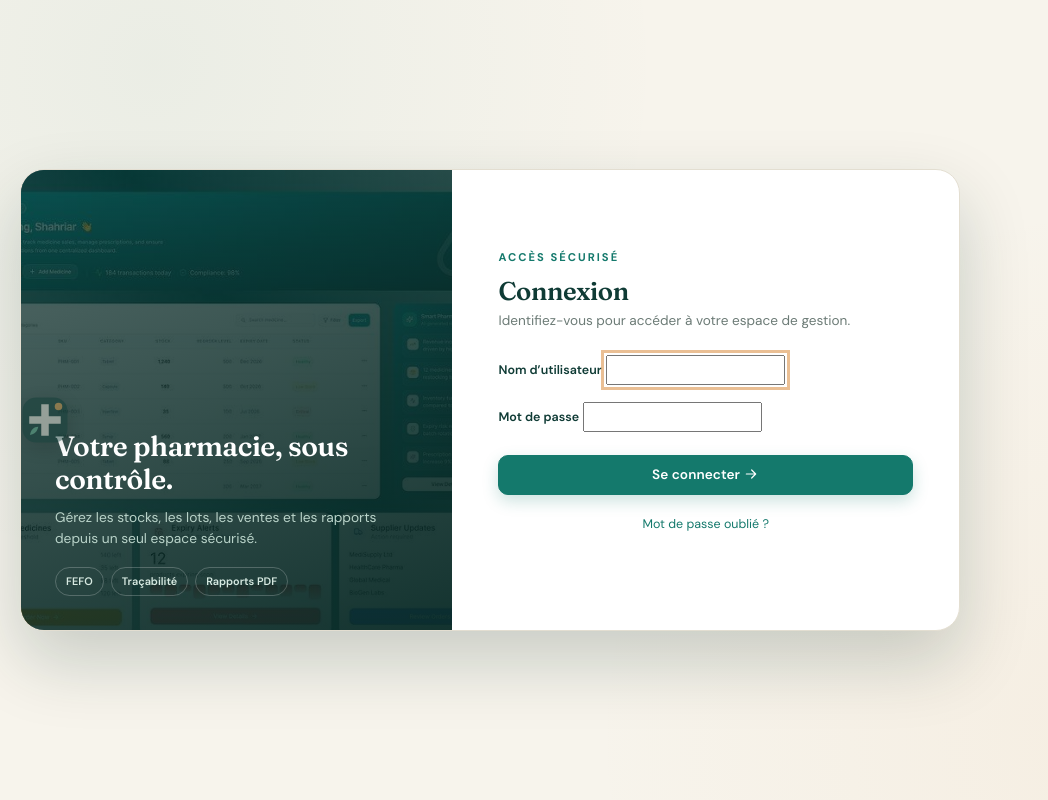
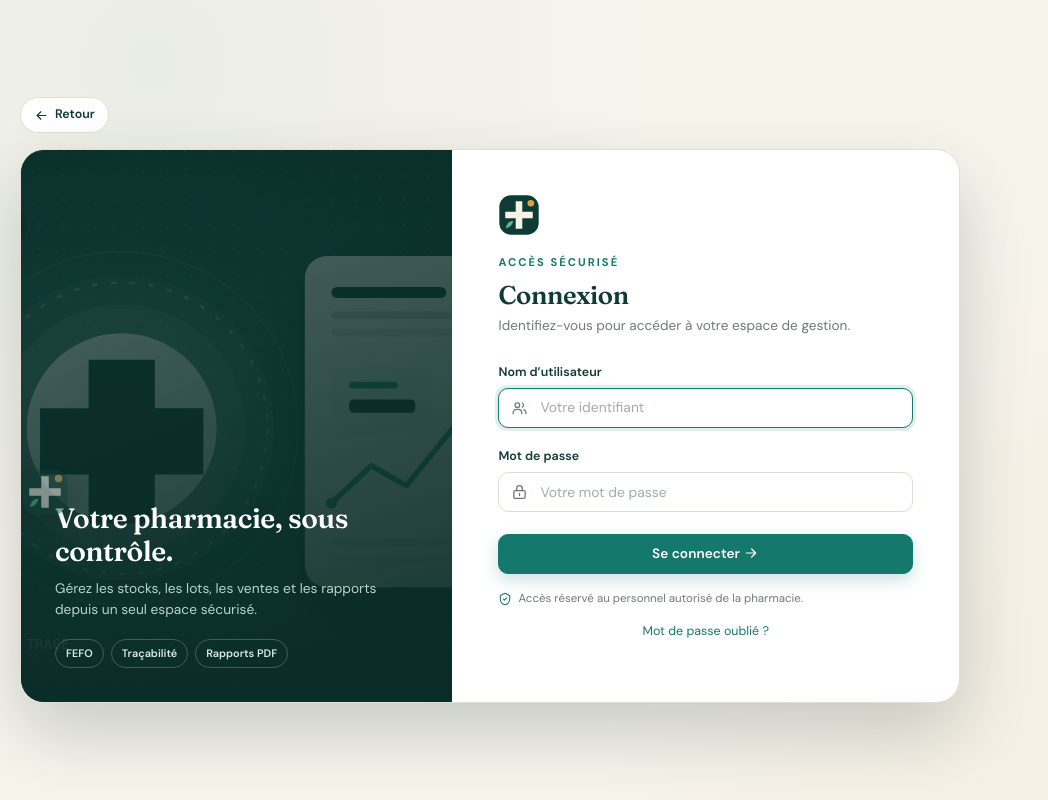
Before and after one commit to angelorandrianasolo/PharmaGest, a Django app: page /utilisateurs/connexion/ in a window 1280 px wide. Shown: the whole page, without its empty margins (0-1048 px from the left). Run offline with Django 5.2, Linux system fonts and the light colour scheme.

Commit message:
feat(ui): photo d'accueil, bouton Retour et interface de connexion

```diff
--- a/static/css/app.css
+++ b/static/css/app.css
@@ -256,6 +256,26 @@ a:hover { color: var(--ink); }
   font-weight: 600;
 }
 .topbar-chip .dot { width: 7px; height: 7px; border-radius: 50%; background: var(--ok); box-shadow: 0 0 0 3px var(--ok-soft); }
+
+/* Bouton de retour, disponible sur toutes les pages */
+.btn-retour {
+  display: inline-flex;
+  align-items: center;
+  gap: 6px;
+  padding: 7px 13px;
+  border: 1px solid var(--line);
+  border-radius: 999px;
+  background: var(--surface);
+  color: var(--ink);
+  font-size: .78rem;
+  font-weight: 600;
+  text-decoration: none;
+  white-space: nowrap;
+  transition: border-color .2s, color .2s, background .2s;
+}
+.btn-retour:hover { border-color: var(--teal); color: var(--teal); background: var(--teal-pale); }
+.btn-retour .ico { width: 15px; height: 15px; }
+.auth-shell > .btn-retour { margin-bottom: 16px; }
 
 .menu-toggle {
   display: none;
@@ -919,11 +939,33 @@ a:hover { color: var(--ink); }
   color: #d7e9e1;
 }
 .auth-panel { padding: 44px 46px; display: flex; flex-direction: column; justify-content: center; }
+.auth-panel-logo { width: 42px; height: 42px; margin-bottom: 18px; }
 .auth-panel h1 { font-size: 1.6rem; margin: 0 0 4px; }
 .auth-panel .lead { color: var(--muted); font-size: .85rem; margin: 0 0 24px; }
 .auth-panel .btn { width: 100%; margin-top: 6px; }
 .auth-panel .form-label { font-size: .78rem; }
-.auth-foot { margin-top: 20px; font-size: .78rem; color: var(--muted); text-align: center; }
+.auth-input { position: relative; }
+.auth-input .ico {
+  position: absolute;
+  left: 13px;
+  top: 50%;
+  transform: translateY(-50%);
+  width: 17px;
+  height: 17px;
+  color: var(--muted);
+  pointer-events: none;
+}
+.auth-input .form-control { padding-left: 41px; }
+.auth-security {
+  display: flex;
+  align-items: center;
+  gap: 6px;
+  margin: 16px 0 0;
+  color: var(--muted);
+  font-size: .72rem;
+}
+.auth-security .ico { width: 14px; height: 14px; color: var(--teal); flex: 0 0 auto; }
+.auth-foot { margin-top: 14px; font-size: .78rem; color: var(--muted); text-align: center; }
 
 /* ---------- Animations d'entrée ---------- */
 @keyframes rise { from { opacity: 0; transform: translateY(16px); } to { opacity: 1; transform: none; } }
@@ -972,7 +1014,7 @@ a:hover { color: var(--ink); }
 
 /* ---------- Impression ---------- */
 @media print {
-  .sidebar, .topbar, .app-foot, .page-head-actions, .hero, .maquette-strip, .no-print { display: none !important; }
+  .sidebar, .topbar, .app-foot, .page-head-actions, .hero, .maquette-strip, .btn-retour, .no-print { display: none !important; }
   .app-main { margin-left: 0; }
   .content { padding: 0; }
   .card { box-shadow: none; break-inside: avoid; }
--- a/templates/base.html
+++ b/templates/base.html
@@ -24,8 +24,10 @@
   <symbol id="i-users" viewBox="0 0 24 24"><circle cx="9" cy="8" r="3.2"/><path d="M3 20v-1.5A4.5 4.5 0 0 1 7.5 14h3A4.5 4.5 0 0 1 15 18.5V20"/><path d="M16 5.2a3.2 3.2 0 0 1 0 5.6M18 14.4a4.5 4.5 0 0 1 3 4.1V20"/></symbol>
   <symbol id="i-truck" viewBox="0 0 24 24"><path d="M3 6h11v11H3z"/><path d="M14 10h4l3 3v4h-7z"/><circle cx="7" cy="18" r="2"/><circle cx="17.5" cy="18" r="2"/></symbol>
   <symbol id="i-shield" viewBox="0 0 24 24"><path d="M12 2l8 4v6c0 5-3.4 8.7-8 10-4.6-1.3-8-5-8-10V6z"/><path d="M9 12l2 2 4-4"/></symbol>
+  <symbol id="i-lock" viewBox="0 0 24 24"><rect x="4" y="10" width="16" height="11" rx="2"/><path d="M8 10V7a4 4 0 0 1 8 0v3"/><path d="M12 14v3"/></symbol>
   <symbol id="i-logout" viewBox="0 0 24 24"><path d="M10 4H5a2 2 0 0 0-2 2v12a2 2 0 0 0 2 2h5"/><path d="M14 8l4 4-4 4M18 12H8"/></symbol>
   <symbol id="i-arrow" viewBox="0 0 24 24"><path d="M5 12h14M13 6l6 6-6 6"/></symbol>
+  <symbol id="i-back" viewBox="0 0 24 24"><path d="M19 12H5M11 6l-6 6 6 6"/></symbol>
   <symbol id="i-chart" viewBox="0 0 24 24"><path d="M4 20V10M10 20V4M16 20v-7M22 20H2"/></symbol>
   <symbol id="i-alert" viewBox="0 0 24 24"><path d="M12 3l10 18H2z"/><path d="M12 9v5M12 17h.01"/></symbol>
   <symbol id="i-clock" viewBox="0 0 24 24"><circle cx="12" cy="12" r="9"/><path d="M12 7v5l3.5 2"/></symbol>
@@ -90,6 +92,7 @@
   <div class="app-main">
     <header class="topbar">
       <button class="menu-toggle" id="menuToggle" type="button" aria-label="Ouvrir le menu" aria-expanded="false"><svg class="ico"><use href="#i-menu"/></svg></button>
+      {% include 'includes/back_button.html' %}
       <div>
         <p class="topbar-title mb-0">{% block page_title %}Espace de gestion{% endblock %}</p>
         <span class="topbar-sub">{% block page_subtitle %}Pharmacie · gestion quotidienne{% endblock %}</span>
@@ -100,6 +103,7 @@
 {% endif %}
 
     <main class="{% if user.is_authenticated %}content{% else %}auth-shell{% endif %}">
+      {% if not user.is_authenticated %}{% include 'includes/back_button.html' %}{% endif %}
       {% if user.is_authenticated %}{% include 'includes/messages.html' %}{% endif %}
       {% block content %}{% endblock %}
     </main>
@@ -131,6 +135,17 @@
     document.addEventListener('keydown', function (e) { if (e.key === 'Escape') setMenu(false); });
   })();
 </script>
+<script>
+  // Retour à la page précédente sur toutes les pages, avec repli sur l'accueil.
+  document.querySelectorAll('[data-retour]').forEach(function (lien) {
+    lien.addEventListener('click', function (evenement) {
+      if (window.history.length > 1) {
+        evenement.preventDefault();
+        window.history.back();
+      }
+    });
+  });
+</script>
 {% block scripts %}{% endblock %}
 </body>
 </html>
--- a/templates/home.html
+++ b/templates/home.html
@@ -24,7 +24,7 @@
     </div>
   </div>
   <div class="hero-art">
-    <img src="{% static 'images/hero-pharmacie.svg' %}" alt="Illustration des lots, de la traçabilité et des indicateurs PharmaGest">
+    <img src="{% static 'images/maquettes/couverture.jpg' %}" alt="Aperçu de l’interface de gestion PharmaGest">
     <div class="hero-badge"><svg class="ico"><use href="#i-shield"/></svg> Traçabilité · FEFO · Sécurité</div>
   </div>
 </section>
--- /dev/null
+++ b/templates/includes/back_button.html
@@ -0,0 +1,3 @@
+<a class="btn-retour" href="{% url 'home' %}" data-retour aria-label="Revenir à la page précédente">
+  <svg class="ico"><use href="#i-back"/></svg> Retour
+</a>
--- a/utilisateurs/forms.py
+++ b/utilisateurs/forms.py
@@ -1,9 +1,27 @@
 """Formulaires de gestion des comptes."""
 
 from django import forms
-from django.contrib.auth.forms import UserChangeForm, UserCreationForm
+from django.contrib.auth.forms import AuthenticationForm, UserChangeForm, UserCreationForm
 
 from .models import Utilisateur
+
+
+class ConnexionForm(AuthenticationForm):
+    """Formulaire de connexion avec indications et autocomplétion navigateur."""
+
+    def __init__(self, *args, **kwargs):
+        super().__init__(*args, **kwargs)
+        self.fields['username'].widget.attrs.update({
+            'placeholder': 'Votre identifiant',
+            'autocomplete': 'username',
+            'autofocus': True,
+        })
+        self.fields['password'].widget.attrs.update({
+            'placeholder': 'Votre mot de passe',
+            'autocomplete': 'current-password',
+        })
+        for field in self.fields.values():
+            field.widget.attrs.setdefault('class', 'form-control')
 
 
 class UtilisateurCreationForm(UserCreationForm):
--- a/utilisateurs/templates/utilisateurs/login.html
+++ b/utilisateurs/templates/utilisateurs/login.html
@@ -4,7 +4,7 @@
 {% block content %}
 <div class="auth-wrap reveal">
   <div class="auth-art">
-    <img src="{% static 'images/maquettes/presentation.jpg' %}" alt="Aperçu de l’interface PharmaGest">
+    <img src="{% static 'images/hero-pharmacie.svg' %}" alt="Illustration PharmaGest : traçabilité des lots et indicateurs">
     <div class="auth-art-content">
       <img class="brand-mark" src="{% static 'images/logo.svg' %}" alt="">
       <h2>Votre pharmacie, sous contrôle.</h2>
@@ -13,6 +13,7 @@
     </div>
   </div>
   <div class="auth-panel">
+    <img class="auth-panel-logo" src="{% static 'images/logo.svg' %}" alt="PharmaGest">
     <span class="eyebrow">Accès sécurisé</span>
     <h1>Connexion</h1>
     <p class="lead">Identifiez-vous pour accéder à votre espace de gestion.</p>
@@ -21,13 +22,17 @@
       {% for field in form %}
         <div class="mb-3">
           <label class="form-label" for="{{ field.id_for_label }}">{{ field.label }}</label>
-          {{ field }}
+          <div class="auth-input">
+            <svg class="ico"><use href="#i-{% if field.name == 'password' %}lock{% else %}users{% endif %}"/></svg>
+            {{ field }}
+          </div>
           {{ field.errors }}
         </div>
       {% endfor %}
       {{ form.non_field_errors }}
       <button class="btn btn-primary" type="submit">Se connecter <svg class="ico" style="width:16px;height:16px;display:inline;vertical-align:-3px"><use href="#i-arrow"/></svg></button>
     </form>
+    <p class="auth-security"><svg class="ico"><use href="#i-shield"/></svg> Accès réservé au personnel autorisé de la pharmacie.</p>
     <p class="auth-foot"><a href="{% url 'utilisateurs:password_reset' %}">Mot de passe oublié ?</a></p>
   </div>
 </div>
--- a/utilisateurs/views.py
+++ b/utilisateurs/views.py
@@ -19,12 +19,13 @@ from django.views.generic import CreateView, ListView, UpdateView
 
 from core.utils import journaliser
 
-from .forms import UtilisateurCreationForm, UtilisateurModificationForm
+from .forms import ConnexionForm, UtilisateurCreationForm, UtilisateurModificationForm
 from .models import Utilisateur
 
 
 class ConnexionView(LoginView):
     template_name = "utilisateurs/login.html"
+    authentication_form = ConnexionForm
     redirect_authenticated_user = True
 
 
```
Also changed, not shown: tests/test_accueil.py (+8 -3 lines), tests/test_connexion.py (added, +28 -0 lines), tests/test_interface.py (added, +17 -0 lines), README.md.
